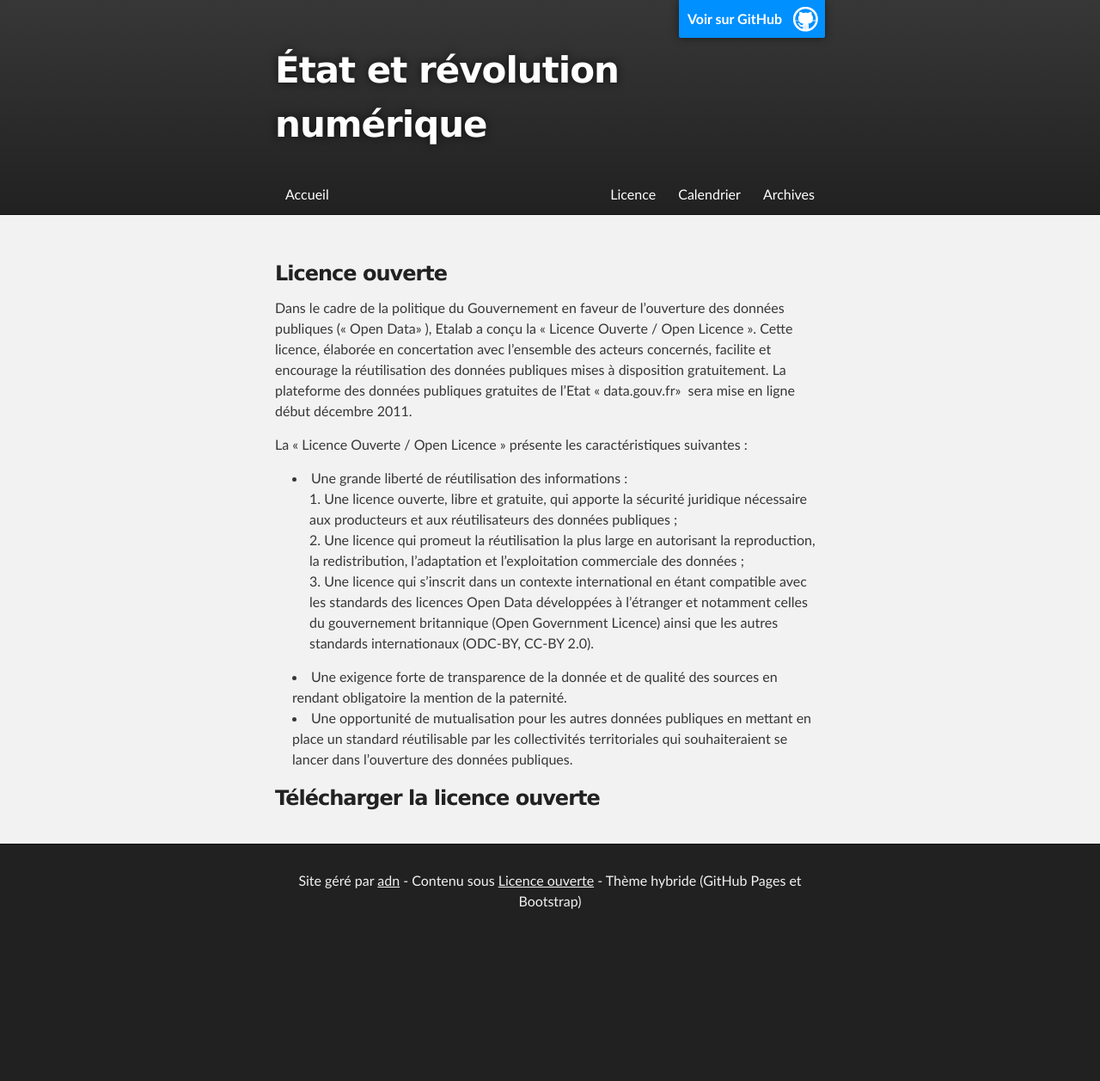
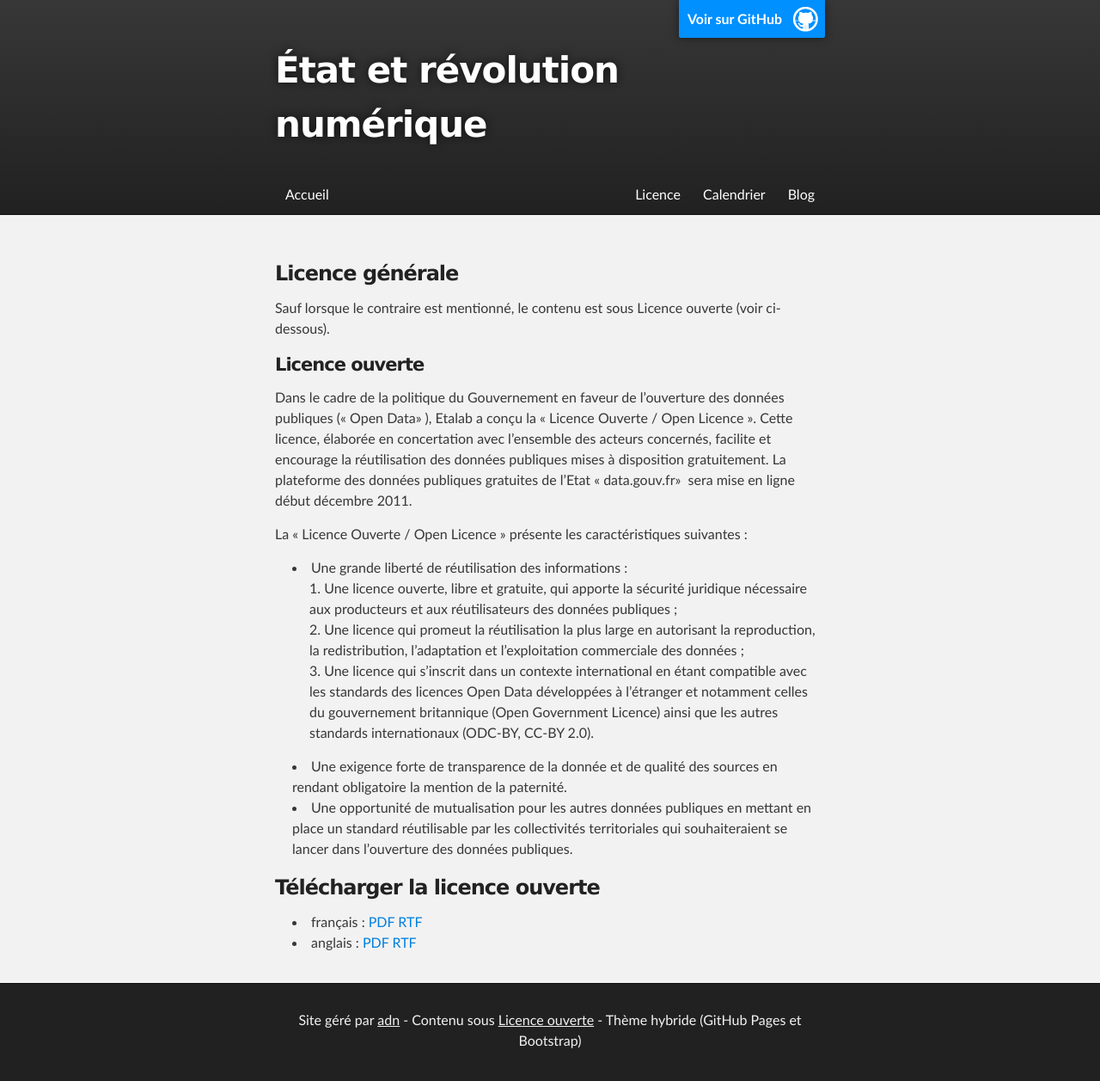
Before and after one commit to trojette/numascpo.net, a Jekyll site: the page built from licence/index.markdown, in a window 1280 px wide. Shown: the whole page at 86% size. Built offline with Jekyll 4.4.1, drawn with Linux system fonts in a browser that asks for light colours; Markdown is read by kramdown in place of the engine named in the settings; before the commit the page ends 1095 px from its top, so only the background shows below that.

```diff
--- a/README.markdown
+++ b/README.markdown
@@ -16,6 +16,4 @@ Cette page d'accueil explique le fonctionnement de ce site collaboratif et renvo
 
 Si vous ne sortez vraiment pas, regardez la <a href="http://help.github.com/pages">documentation GitHub</a> et collaborez avec les membres de la conférence. En dernier recours, adressez-vous à vos enseignants.
 
-## Derniers billets publiés
-
 [iep]: http://www.sciences-po.fr
--- a/_config.yml
+++ b/_config.yml
@@ -1,7 +1,7 @@
 name: État et révolution numérique
 markdown: redcarpet
 pygments: true
-permalink: /:categories/:year/:month/:day/:title.html
+permalink: /blog/:categories/:year/:month/:day/:title.html
 url: http://www.numascpo.net
 base_url: /
 destination: /home/adn/web/numascpo.net/_site/
@@ -9,7 +9,16 @@ destination: /home/adn/web/numascpo.net/_site/
 title: "État et révolution numérique"
 description: "Site de la conférence de méthode du Master d'affaires publiques de SciencesPo Paris"
 
-toplinks: ['licence', 'calendrier', 'archives']
+toplinks: ['licence', 'calendrier', 'blog']
+
+licences:
+    - langue: français
+      pdf: Licence-Ouverte-Open-Licence.pdf
+      rtf: Licence-Ouverte-Open-Licence.rtf
+
+    - langue: anglais
+      pdf: Licence-Ouverte-Open-Licence-ENG.pdf
+      rtf: Licence-Ouverte-Open-Licence-ENG.rtf
 
 seances:
     - seance: 1
--- a/_layouts/pages.html
+++ b/_layouts/pages.html
@@ -54,7 +54,7 @@
     <div id="footer_wrap" class="outer">
       <footer class="inner">
         <p style="text-align: center;" class="copyright">Site géré par <a href="https://github.com/trojette">adn</a> -
-        Contenu sous <a href="/licences">Licence ouverte</a> - Thème hybride (GitHub Pages et Bootstrap)</p>
+        Contenu sous <a href="/licence">Licence ouverte</a> - Thème hybride (GitHub Pages et Bootstrap)</p>
       </footer>
     </div>
 
--- a/_posts/2013-12-27-welcome-to-jekyll.markdown
+++ b/_posts/2013-12-27-welcome-to-jekyll.markdown
@@ -1,6 +1,6 @@
 ---
 layout: post
-title:  "Séance 7 : Apprendre, enseigner, créer le savoir et le partager au XXIe siècle"
+title:  "Apprendre, enseigner, créer le savoir et le partager au XXIe siècle"
 date:   2013-12-27 20:12:48
 categories: seance-7
 tags: savoir ouvert enseignement MOOC recherche flip Khan
--- a/licence/index.markdown
+++ b/licence/index.markdown
@@ -3,7 +3,12 @@ layout: pages
 title: "Licences applicables"
 ---
 
-<h3>Licence ouverte</h3>
+<h3>Licence générale</h3>
+
+Sauf lorsque le contraire est mentionné, le contenu est sous Licence
+ouverte (voir ci-dessous).
+
+<h4>Licence ouverte</h4>
 
 Dans le cadre de la politique du Gouvernement en faveur de l’ouverture
 des données publiques («&nbsp;Open Data»&nbsp;), Etalab a conçu
@@ -41,7 +46,7 @@ caractéristiques suivantes :
   <ul class="posts">
     {% for licence in site.licences %}
 
-   <li><span>{{ licence.langue }}</span>&nbsp;: <a href="{{ licence.pdf }}">PDF</a> <a href="{{ licence.rtf }}">RTF</a></li>
+  <li><span>{{ licence.langue }}</span>&nbsp;: <a href="{{ licence.pdf }}">PDF</a> <a href="{{ licence.rtf }}">RTF</a></li>
 
     {% endfor %}
   </ul>
```
Also changed, not shown: blog/index.html (added, +29 -0 lines).
